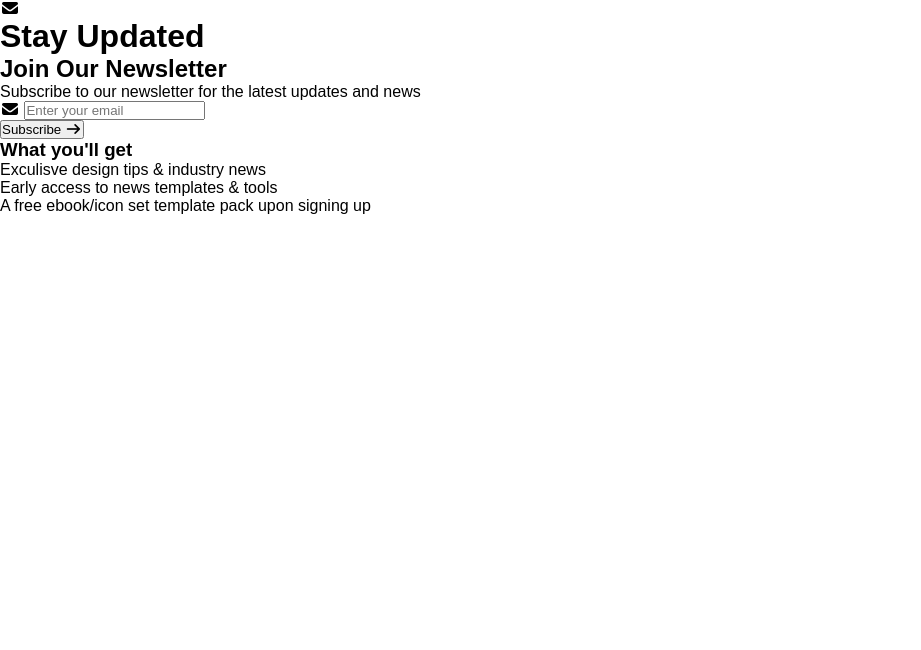
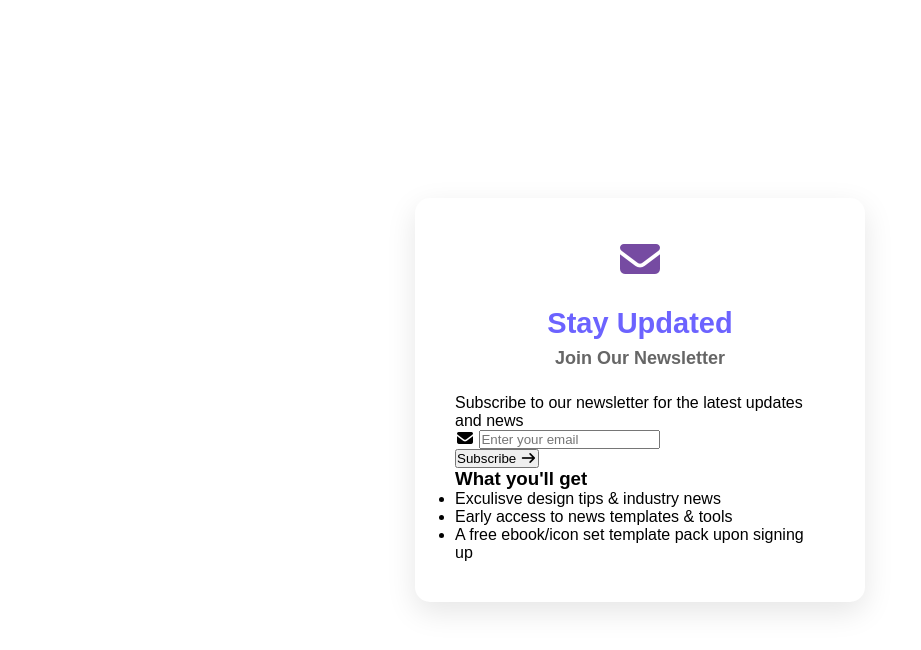
Before and after one commit to haripriya1227/Newsletter-Signup-Form, a plain HTML site: page index.html in a window 1280 px wide. Shown: the whole page, without its empty margins (0-921 px from the left). Drawn offline with Linux system fonts and the light colour scheme.

Commit message:
Feature: initial CSS Styling for header and form layout

```diff
--- a/style.css
+++ b/style.css
@@ -8,4 +8,40 @@
 body {
     background-color: linear-gradient(135deg, #667eea, #764ba2 100%);
     min-height: 100vh;
+    display: flex;
+    justify-content: center;
+    align-items: center;
+    padding: 20px;
 }
+
+.signup-container {
+    background-color: white;
+    border-radius: 15px;
+    padding: 40px;
+    max-width: 450px;
+    width: 100%;
+    box-shadow: 0 10px 30px rgba(0, 0, 0, 0.1);
+}
+
+.icon-container {
+    text-align: center;
+    margin-bottom: 1.5rem;
+    font-size: 2.5rem;
+    color: #764ba2;
+}
+
+.header {
+    text-align: center;
+    margin-bottom: 25px;
+}
+
+.header h1 {
+    color: #6c63ff;
+    font-size: 29px;
+    margin-bottom: 8px;
+}
+
+.header h2 {
+    font-size: 18px;
+    color: #666;
+}
```
